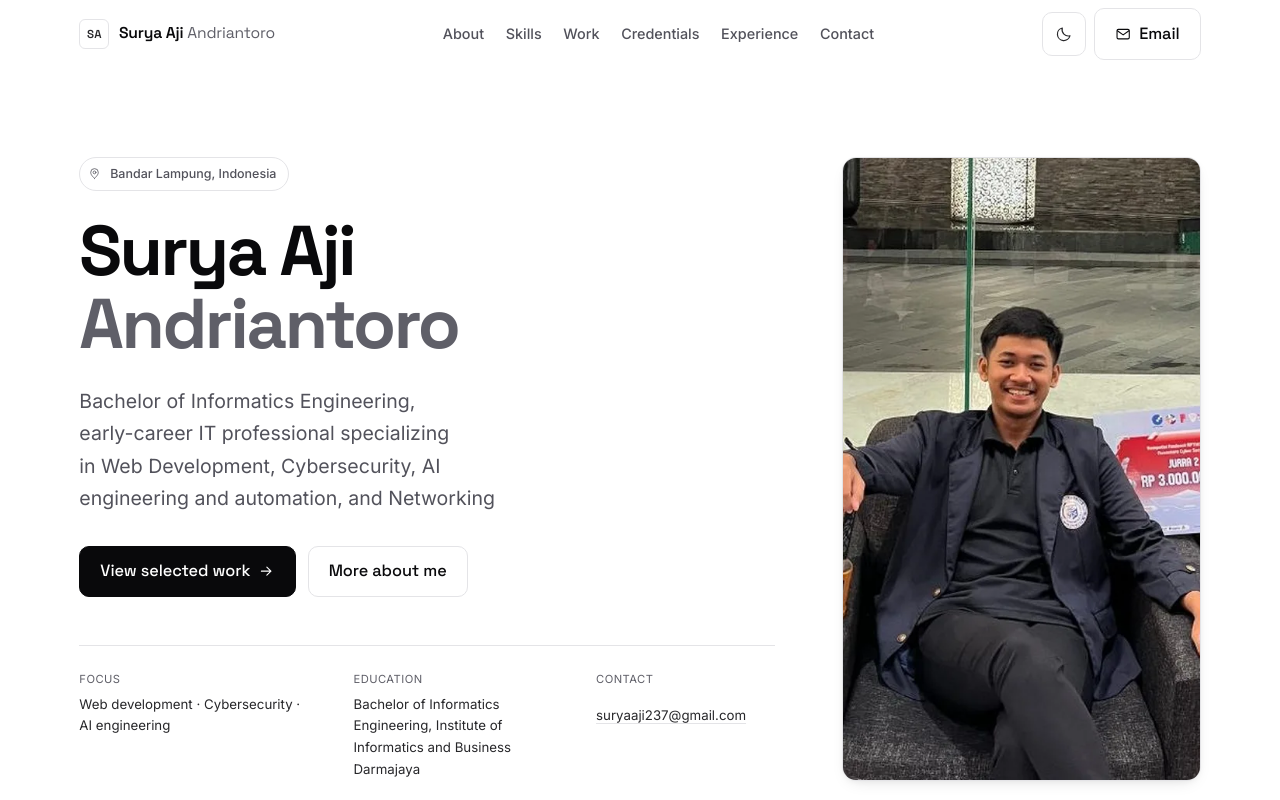
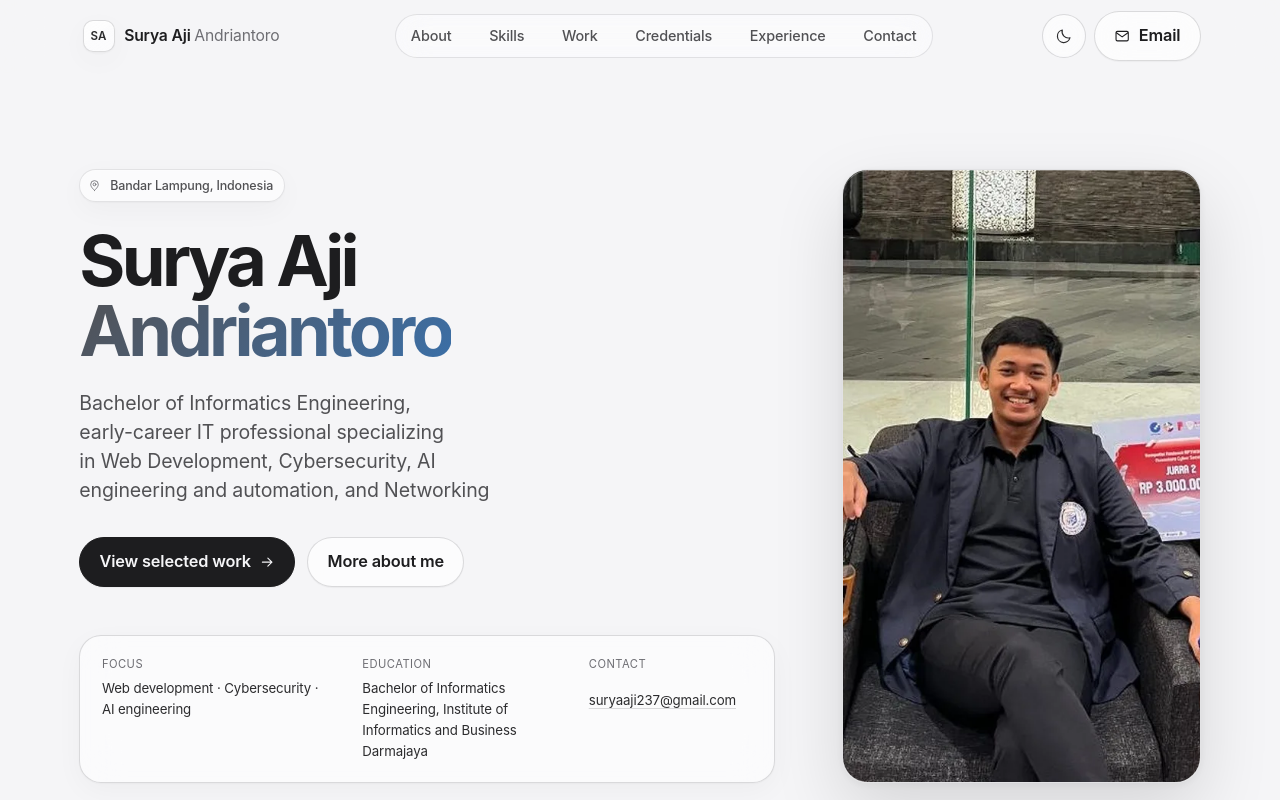
Before and after one commit to Bonzoru/my-portfolio, a React (Vite) app: page / in a window 1280 px wide. Shown: the top 800 px of the page. Built offline with nearby package versions, Linux system fonts and the light colour scheme.

Commit message:
feat(ui): load Apple-inspired design overrides

```diff
--- a/src/index.css
+++ b/src/index.css
@@ -5,7 +5,6 @@
    styles/base.css; component rules live in styles/components.css.
    ========================================================================= */
 
-@import url('https://fonts.googleapis.com/css2?family=Space+Grotesk:wght@400;500;600;700&family=Inter:wght@400;500;600&display=swap');
-
 @import './styles/base.css';
 @import './styles/components.css';
+@import './styles/apple.css';
```
